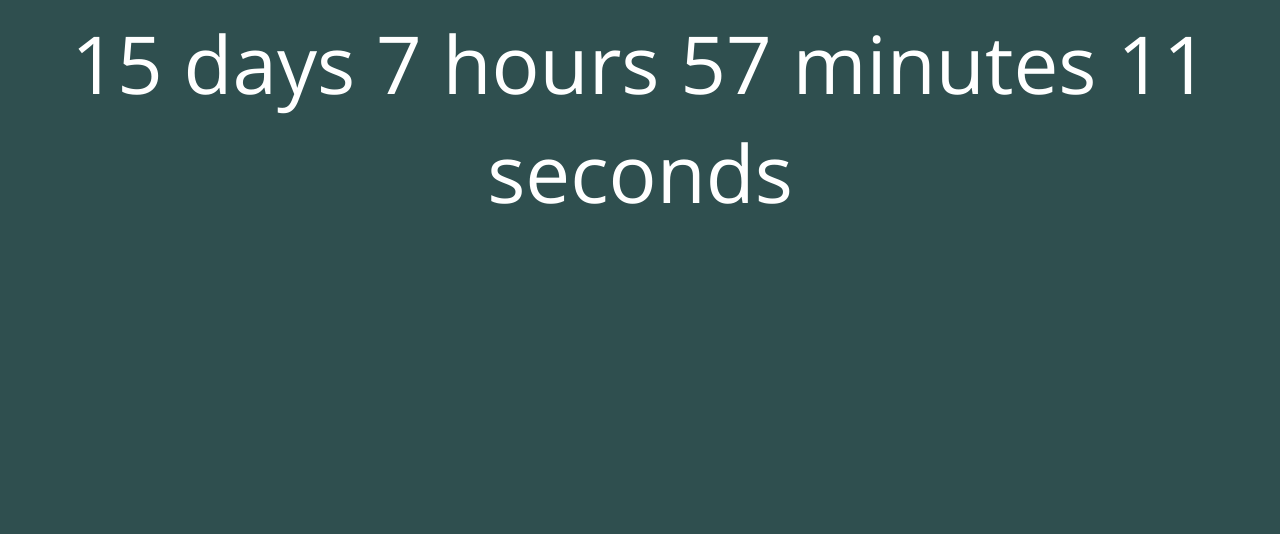
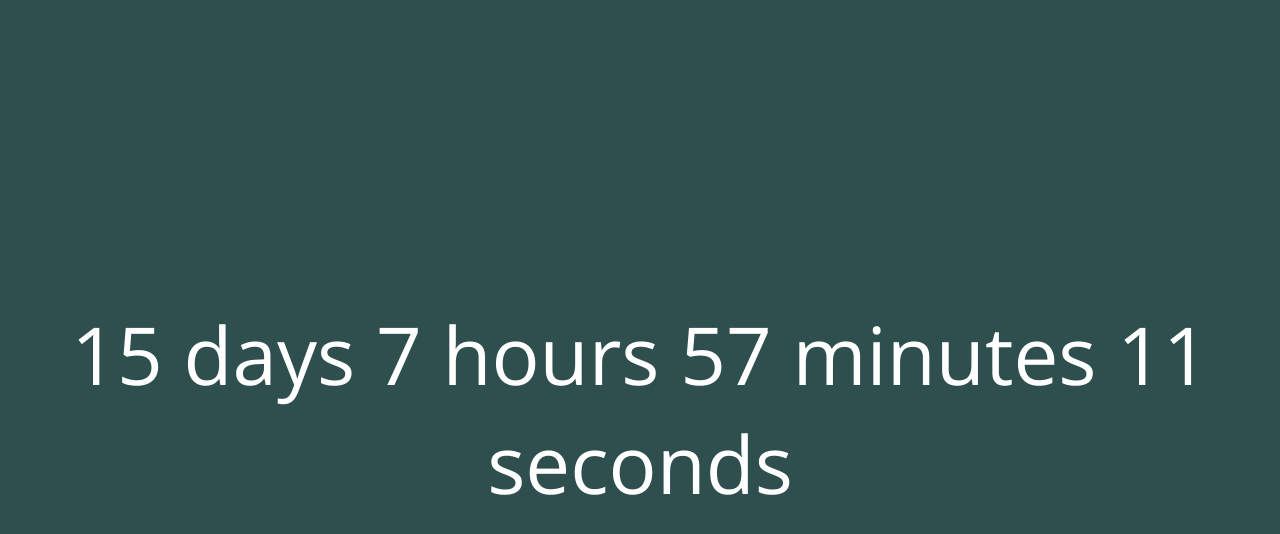
Before and after one commit to ayuthmang/aist-countdown, a plain HTML site: page index.html in a window 1280 px wide. Drawn offline with nearby package versions, Linux system fonts and the light colour scheme.

Commit message:
Align text to middle of screen

```diff
--- a/css/main.css
+++ b/css/main.css
@@ -2,5 +2,10 @@
     text-align: center;
     font-family: 'Open Sans', sans-serif;
     font-size: 5em;
-    color: white
+    color: white;
+
+    display: flex;
+    flex-direction: column;
+    justify-content: center;
+    min-height: 100vh;
 }
```
